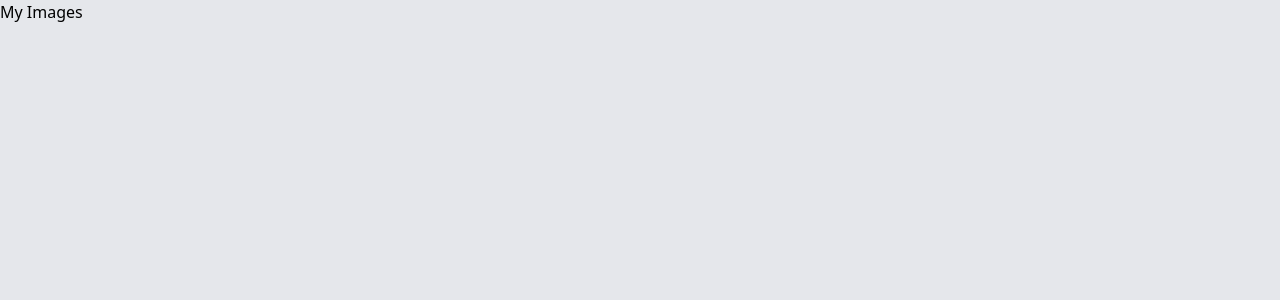
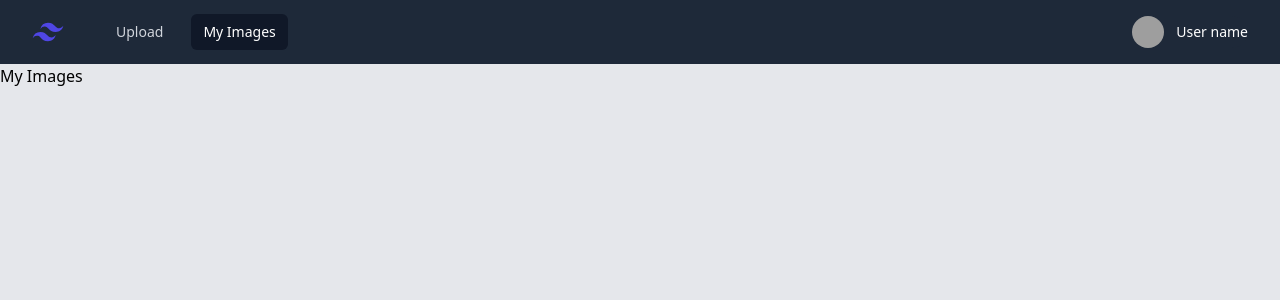
Before and after one commit to MinKhantNaung/frontend_vue, a Vue app: page /images in a window 1280 px wide. Shown: the top 300 px of the page. Built offline with nearby package versions, Linux system fonts and the light colour scheme; grey boxes are pictures that could not be loaded.

Commit message:
Update: finish DefaultLayout

```diff
--- a/src/components/DefaultLayout.vue
+++ b/src/components/DefaultLayout.vue
@@ -1,7 +1,151 @@
-<script setup lang="ts"></script>
+<script setup lang="ts">
+import {
+  Disclosure,
+  DisclosureButton,
+  DisclosurePanel,
+  Menu,
+  MenuButton,
+  MenuItem,
+  MenuItems,
+} from "@headlessui/vue";
+import { Bars3Icon, XMarkIcon } from "@heroicons/vue/24/outline";
+
+const navigation = [
+  { name: "Upload", to: { name: "Home" } },
+  { name: "My Images", to: { name: "MyImages" } },
+];
+</script>
 
 <template>
-  <RouterView />
+  <div class="min-h-full">
+    <Disclosure as="nav" class="bg-gray-800" v-slot="{ open }">
+      <div class="mx-auto max-w-7xl px-4 sm:px-6 lg:px-8">
+        <div class="flex h-16 items-center justify-between">
+          <div class="flex items-center">
+            <div class="shrink-0">
+              <img
+                class="size-8"
+                src="/src/assets/tailwind.svg"
+                alt="Your Company"
+              />
+            </div>
+            <div class="hidden md:block">
+              <div class="ml-10 flex items-baseline space-x-4">
+                <RouterLink
+                  v-for="item in navigation"
+                  :key="item.name"
+                  :to="item.to"
+                  :class="[
+                    $route.name === item.to.name
+                      ? 'bg-gray-900 text-white'
+                      : 'text-gray-300 hover:bg-gray-700 hover:text-white',
+                    'rounded-md px-3 py-2 text-sm font-medium',
+                  ]"
+                  :aria-current="
+                    $route.name === item.to.name ? 'page' : undefined
+                  "
+                >
+                  {{ item.name }}
+                </RouterLink>
+              </div>
+            </div>
+          </div>
+          <div class="hidden md:block">
+            <div class="ml-4 flex items-center md:ml-6">
+              <!-- Profile dropdown -->
+              <Menu as="div" class="relative ml-3">
+                <div>
+                  <MenuButton
+                    class="relative flex max-w-xs items-center rounded-full bg-gray-800 text-sm focus:outline-none focus:ring-2 focus:ring-white focus:ring-offset-2 focus:ring-offset-gray-800"
+                  >
+                    <span class="absolute -inset-1.5" />
+                    <span class="sr-only">Open user menu</span>
+                    <img
+                      class="size-8 rounded-full"
+                      src="/src/assets/avator.jpg"
+                      alt=""
+                    />
+                    <span class="text-white ml-3">User name</span>
+                  </MenuButton>
+                </div>
+                <transition
+                  enter-active-class="transition ease-out duration-100"
+                  enter-from-class="transform opacity-0 scale-95"
+                  enter-to-class="transform opacity-100 scale-100"
+                  leave-active-class="transition ease-in duration-75"
+                  leave-from-class="transform opacity-100 scale-100"
+                  leave-to-class="transform opacity-0 scale-95"
+                >
+                  <MenuItems
+                    class="absolute right-0 z-10 mt-2 w-48 origin-top-right rounded-md bg-white py-1 shadow-lg ring-1 ring-black/5 focus:outline-none"
+                  >
+                    <MenuItem>
+                      <button
+                        :class="['block px-4 py-2 text-sm text-gray-700']"
+                      >
+                        Sign out
+                      </button>
+                    </MenuItem>
+                  </MenuItems>
+                </transition>
+              </Menu>
+            </div>
+          </div>
+          <div class="-mr-2 flex md:hidden">
+            <!-- Mobile menu button -->
+            <DisclosureButton
+              class="relative inline-flex items-center justify-center rounded-md bg-gray-800 p-2 text-gray-400 hover:bg-gray-700 hover:text-white focus:outline-none focus:ring-2 focus:ring-white focus:ring-offset-2 focus:ring-offset-gray-800"
+            >
+              <span class="absolute -inset-0.5" />
+              <span class="sr-only">Open main menu</span>
+              <Bars3Icon v-if="!open" class="block size-6" aria-hidden="true" />
+              <XMarkIcon v-else class="block size-6" aria-hidden="true" />
+            </DisclosureButton>
+          </div>
+        </div>
+      </div>
+
+      <DisclosurePanel class="md:hidden">
+        <div class="space-y-1 px-2 pb-3 pt-2 sm:px-3">
+          <RouterLink
+            v-for="item in navigation"
+            :key="item.name"
+            :to="item.to"
+            :class="[
+              $route.name === item.to.name
+                ? 'bg-gray-900 text-white'
+                : 'text-gray-300 hover:bg-gray-700 hover:text-white',
+              'block rounded-md px-3 py-2 text-base font-medium',
+            ]"
+            :aria-current="$route.name === item.to.name ? 'page' : undefined"
+            >{{ item.name }}
+          </RouterLink>
+        </div>
+        <div class="border-t border-gray-700 pb-3 pt-4">
+          <div class="flex items-center px-5">
+            <div class="shrink-0">
+              <img
+                class="size-10 rounded-full"
+                src="/src/assets/avator.jpg"
+                alt=""
+              />
+            </div>
+            <div class="ml-3">
+              <div class="text-base/5 font-medium text-white">user name</div>
+              <div class="text-sm font-medium text-gray-400">user email</div>
+            </div>
+          </div>
+          <div class="mt-3 space-y-1 px-2">
+            <DisclosureButton
+              class="block rounded-md px-3 py-2 text-base font-medium text-gray-400 hover:bg-gray-700 hover:text-white"
+            >
+              Sign out
+            </DisclosureButton>
+          </div>
+        </div>
+      </DisclosurePanel>
+    </Disclosure>
+
+    <RouterView />
+  </div>
 </template>
-
-<style scoped></style>
```
